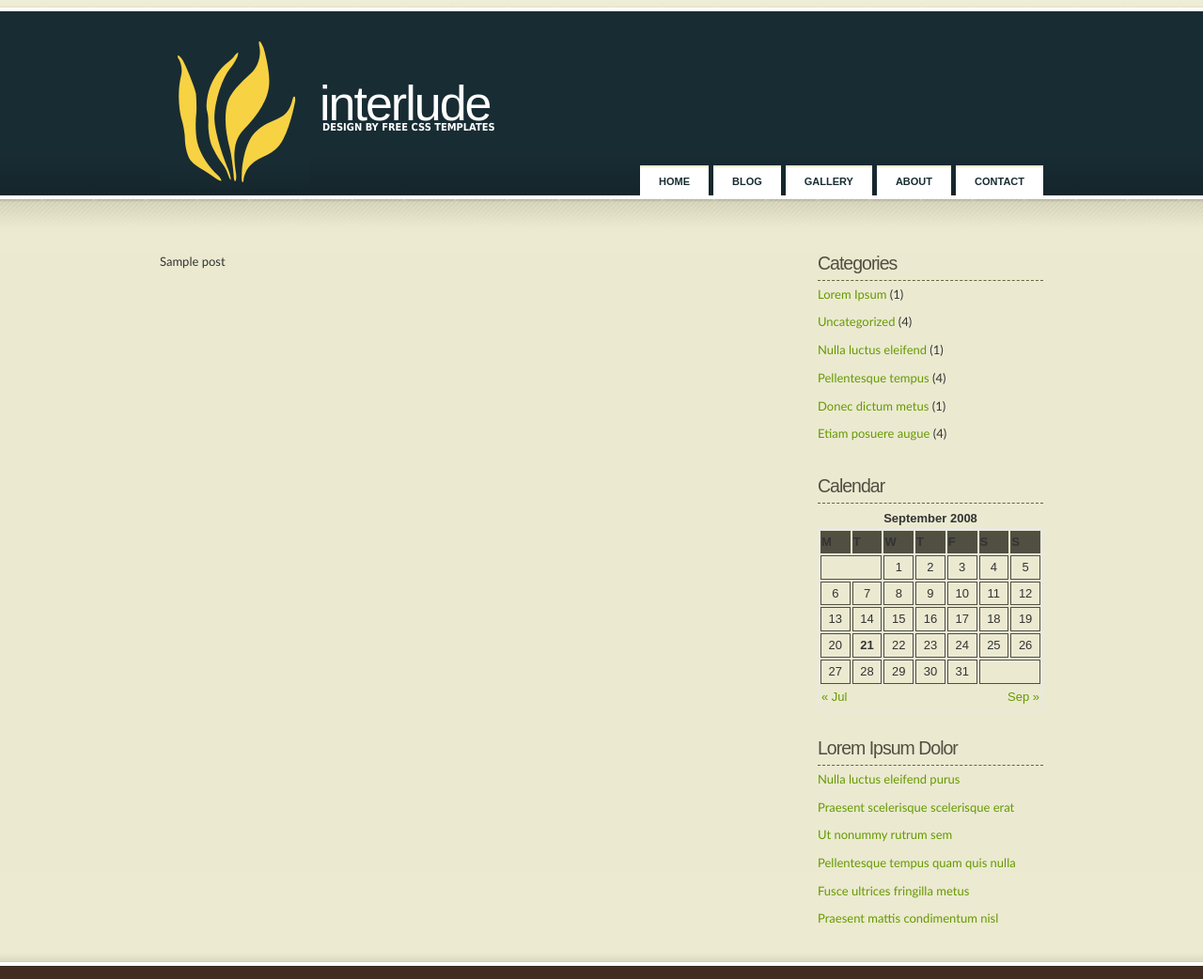
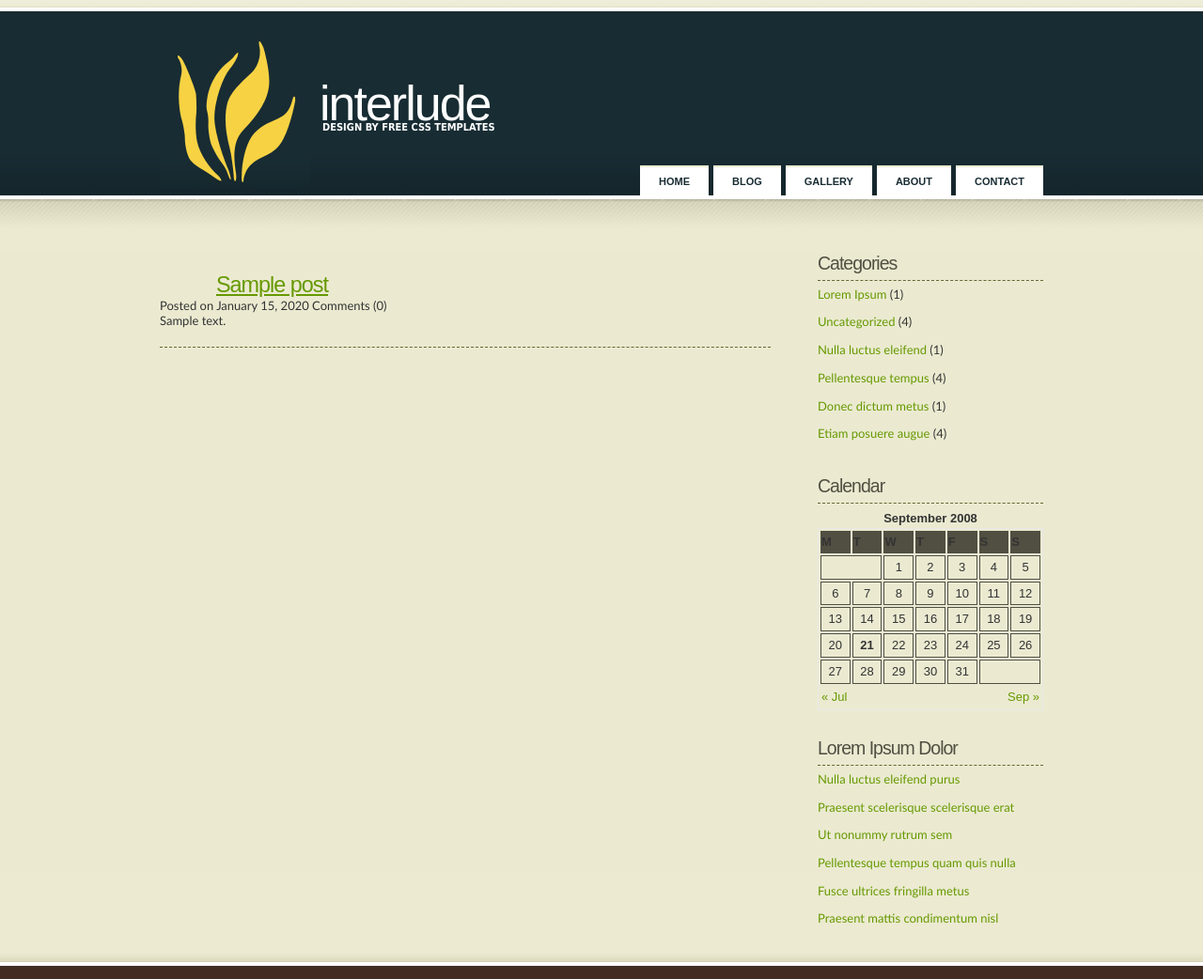
Before and after one commit to durden/django_blog, a Django app: template templates/blog/post_list.html in a window 1280 px wide. Shown: the top 1042 px of the page at 94% size. Run offline with Django 3.2, Linux system fonts and the light colour scheme; the template is opened without the code that fills it: most values are stand-ins (such as "Sample title", 1, 10 or a date in 2020).

Commit message:
Added detailed post template and url

```diff
--- a/blog/urls.py
+++ b/blog/urls.py
@@ -8,6 +8,11 @@ from django.views.generic import list_detail
 from blog_template.blog.models import Post
 
 urlpatterns = patterns('',
+    url(r'post/(?P<object_id>\d+)/$',
+            list_detail.object_detail,
+                {'queryset': Post.objects.all(),
+                 'template_object_name': 'post',}, name='single_post'),
+
     # Homepage is base template with nothing else (i.e. index page)
     url(r'^$', list_detail.object_list,
         {'queryset': Post.objects.all(),
--- /dev/null
+++ b/templates/blog/post_detail.html
@@ -0,0 +1,11 @@
+<div class="post">
+    <h2 class="title">
+        <a href="{% url single_post object_id=post.id %}">{{ post.title }}</a>
+    </h2>
+
+    Posted on {{ post.published|date:"F j, Y" }}  Comments (0)
+
+    <div class="entry">
+            {{ post.body|safe }}
+    </div>
+</div>
--- a/templates/blog/post_list.html
+++ b/templates/blog/post_list.html
@@ -3,7 +3,7 @@
 {% block content %}
 	{% if post_list.count %}
 		{% for post in post_list %}
-            {{ post.title }}
+            {% include "blog/post_detail.html" %}
         {% endfor %}
     {% else %}
         <p>There are no items to display...</p>
```
